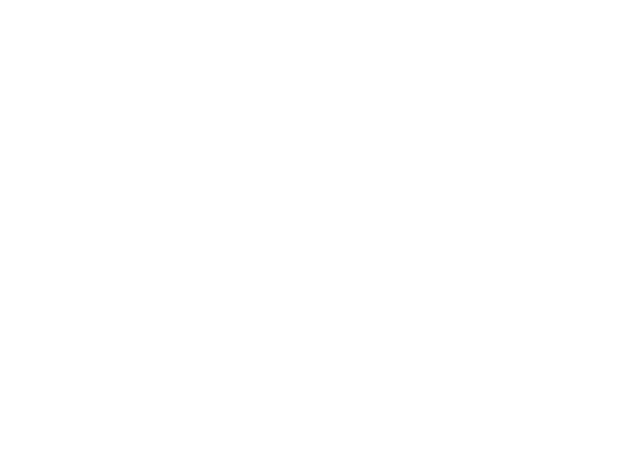
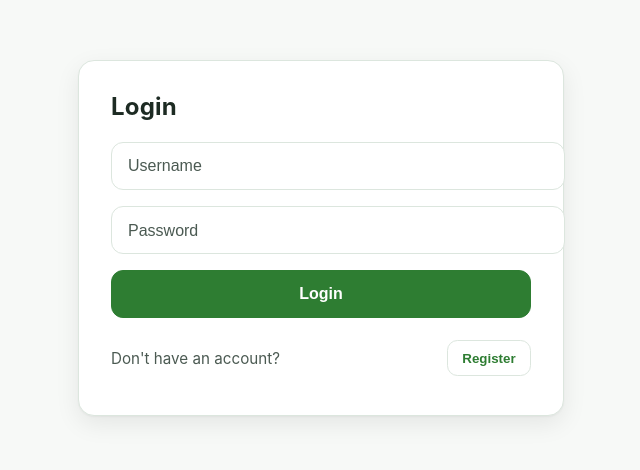
Before and after one commit to small-chicken/GreenHome, a React (Vite) app in the folder src/view/: page /login in a window 1280 px wide. Before the commit this address had no page. Shown: the part 202-672 px from the top of the page, without its empty margins (319-959 px from the left). Built offline with nearby package versions, Linux system fonts and the light colour scheme.

Commit message:
fixedlogin

```diff
--- a/src/view/src/App.jsx
+++ b/src/view/src/App.jsx
@@ -10,6 +10,7 @@ function App() {
     <main className="main-content">
       <Routes>
         <Route path="/" element={<Login />} />
+        <Route path="/login" element={<Login />} />
         <Route path="/registration" element={<Registration />} />
         <Route path="/preferences" element={<Preferences />} />
         <Route path="/schedule" element={<Schedule />} />
--- a/src/view/src/pages/Login.jsx
+++ b/src/view/src/pages/Login.jsx
@@ -1,6 +1,6 @@
 import LoginForm from "../components/LoginForm/LoginForm";
 
-function Pages() {
+function Login() {
     return (
         <div>
             <div>
@@ -10,4 +10,4 @@ function Pages() {
     )
 }
 
-export default Pages;
+export default Login;
```
